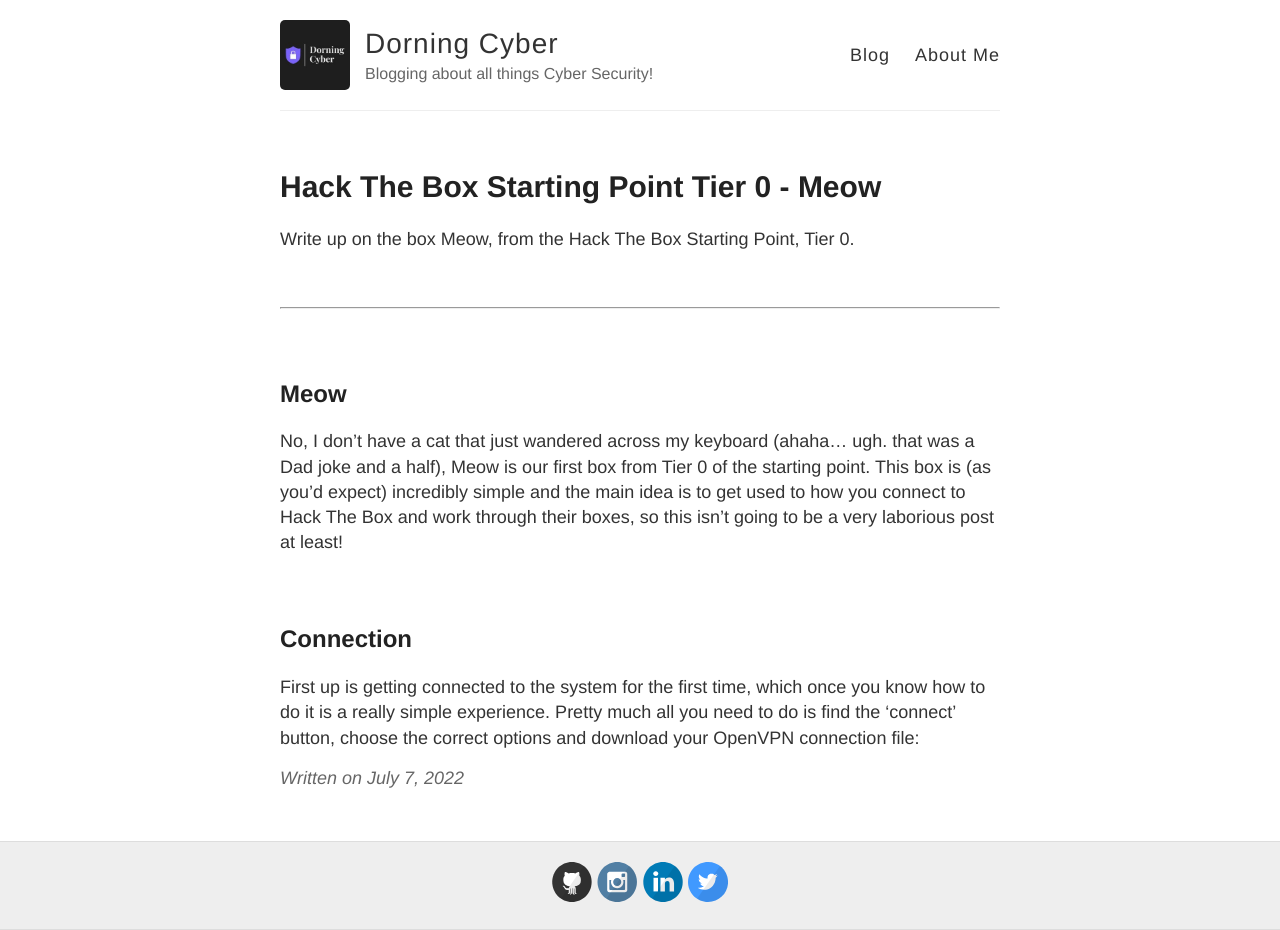
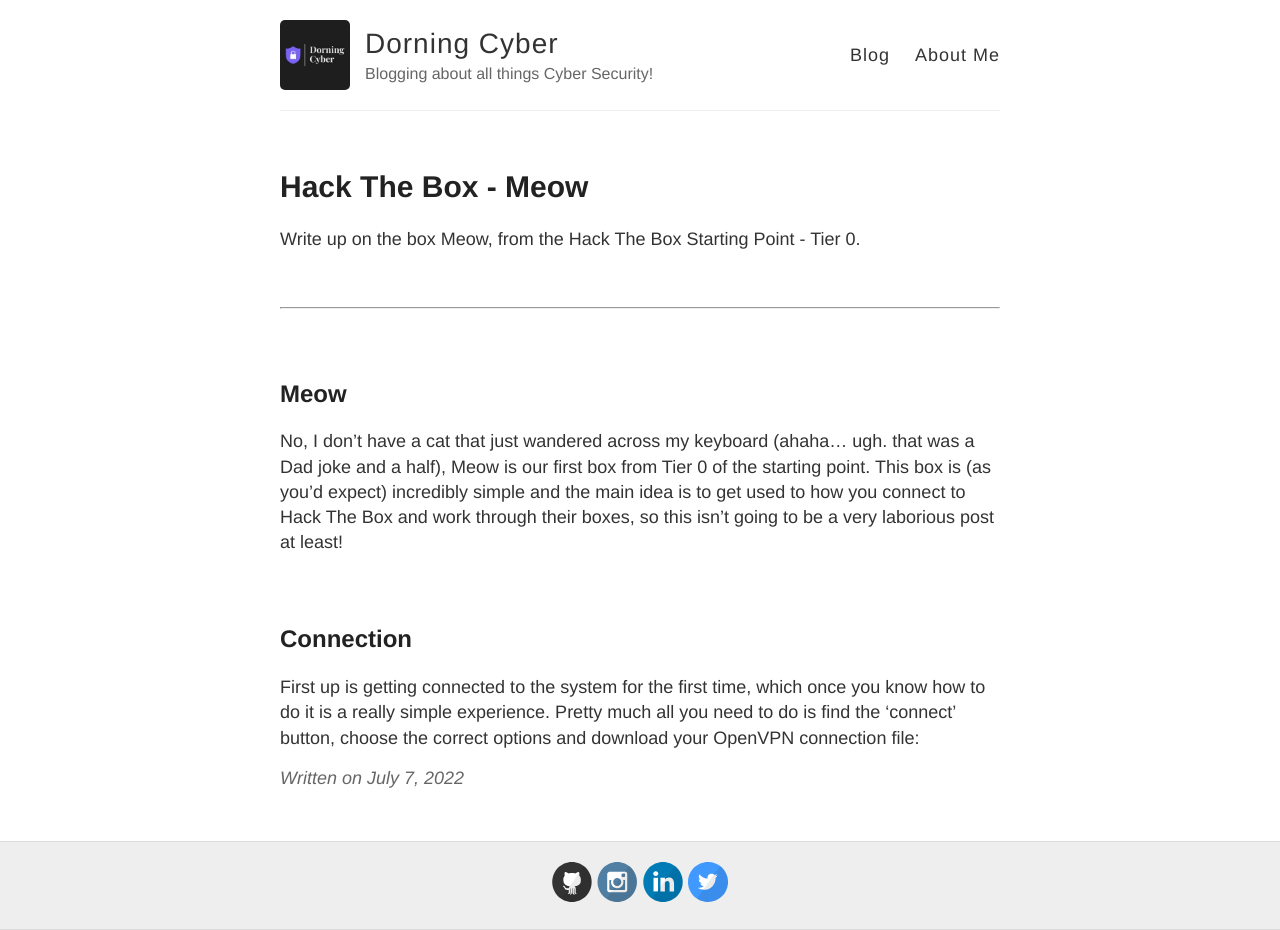
Before and after one commit to LeeDorning/LeeDorning.github.io, a Jekyll site: the page built from _posts/2022-07-07-Hack-The-Box-Meow.md, in a window 1280 px wide. Built offline with Jekyll 4.4.1, drawn with Linux system fonts in a browser that asks for light colours.

Commit message:
Update and rename 2022-07-07-Hack-The-Box-Starting-Point-Tier-0-Meow.md to 2022-07-07-Hack-The-Box-Meow.md

```diff
--- a/_posts/2022-07-07-Hack-The-Box-Starting-Point-Tier-0-Meow.md
+++ b/_posts/2022-07-07-Hack-The-Box-Meow.md
@@ -1,10 +1,10 @@
 ---
 layout: post
-title: Hack The Box Starting Point Tier 0 - Meow
+title: Hack The Box - Meow
 date: 2022-07-07
 ---
 
-Write up on the box Meow, from the Hack The Box Starting Point, Tier 0.
+Write up on the box Meow, from the Hack The Box Starting Point - Tier 0.
 
 &nbsp;
 
```
